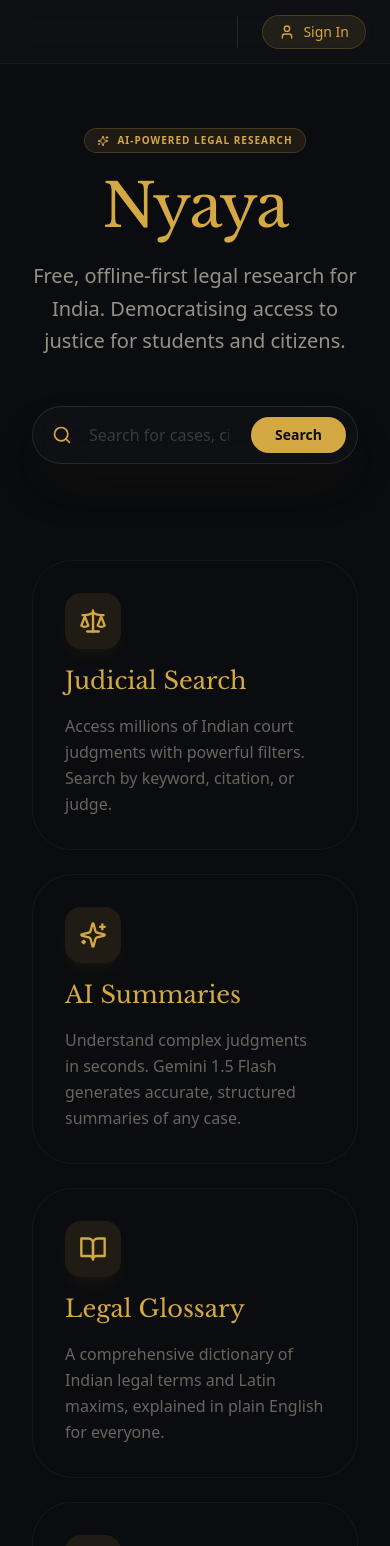
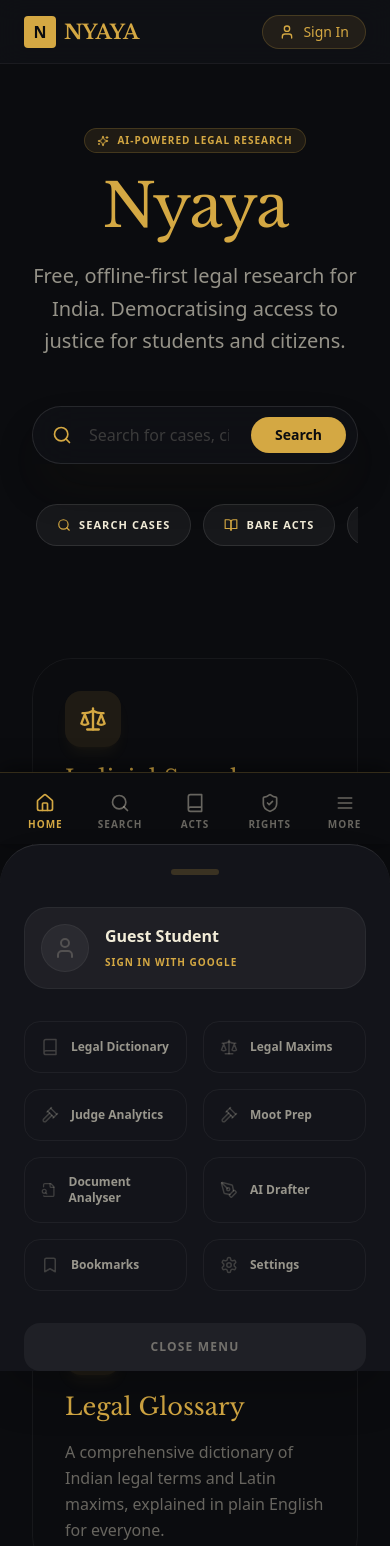
Before and after one commit to hssn-nabidul/NyayaAI, a Next.js app in the folder frontend/: page / in a window 390 px wide. Shown: the top 1546 px of the page. Built offline with nearby package versions, Linux system fonts and the light colour scheme; no server answers; a web font is replaced by a local one.

Commit message:
feat: implement mobile navigation system and responsive layout updates

```diff
--- a/frontend/src/app/globals.css
+++ b/frontend/src/app/globals.css
@@ -23,3 +23,16 @@
 .mono {
   font-family: var(--font-mono);
 }
+
+@layer utilities {
+  .no-scrollbar::-webkit-scrollbar {
+    display: none;
+  }
+  .no-scrollbar {
+    -ms-overflow-style: none;
+    scrollbar-width: none;
+  }
+  .pb-safe {
+    padding-bottom: env(safe-area-inset-bottom);
+  }
+}
--- a/frontend/src/app/layout.tsx
+++ b/frontend/src/app/layout.tsx
@@ -3,6 +3,7 @@
 import './globals.css';
 import Navbar from '@/components/layout/Navbar';
 import Sidebar from '@/components/layout/Sidebar';
+import MobileNav from '@/components/layout/MobileNav';
 import { Toaster } from 'sonner';
 import AuthProvider from '@/components/auth/AuthProvider';
 import ReactQueryProvider from '@/components/providers/ReactQueryProvider';
@@ -32,11 +33,12 @@
               <Sidebar />
               <div className="flex flex-col flex-1 min-w-0">
                 <Navbar />
-                <main className="flex-1 p-4 md:p-8">
+                <main className="flex-1 p-4 md:p-8 pb-24 md:pb-8">
                   {children}
                 </main>
               </div>
             </div>
+            <MobileNav />
             <Toaster position="bottom-right" theme="dark" closeButton />
           </AuthProvider>
         </ReactQueryProvider>
--- a/frontend/src/app/page.tsx
+++ b/frontend/src/app/page.tsx
@@ -2,7 +2,7 @@
 
 import { useAuthStore } from '@/lib/stores/auth.store';
 import SearchBar from '@/components/search/SearchBar';
-import { Scale, BookOpen, Gavel, ShieldCheck, Sparkles } from 'lucide-react';
+import { Scale, BookOpen, Gavel, ShieldCheck, Sparkles, Search } from 'lucide-react';
 import Link from 'next/link';
 
 export default function Home() {
@@ -27,6 +27,26 @@
 
         <div className="max-w-3xl mx-auto pt-4">
           <SearchBar className="shadow-2xl shadow-gold/5" />
+        </div>
+
+        {/* Quick Actions (Mobile Only) */}
+        <div className="flex md:hidden items-center gap-3 overflow-x-auto pb-4 pt-2 no-scrollbar px-1">
+          <Link href="/search" className="flex-shrink-0 flex items-center gap-2 px-5 py-3 rounded-full bg-white/5 border border-white/10 text-cream text-[11px] font-bold uppercase tracking-widest active:bg-gold active:text-ink transition-all">
+            <Search size={14} className="text-gold" />
+            Search Cases
+          </Link>
+          <Link href="/acts" className="flex-shrink-0 flex items-center gap-2 px-5 py-3 rounded-full bg-white/5 border border-white/10 text-cream text-[11px] font-bold uppercase tracking-widest active:bg-gold active:text-ink transition-all">
+            <BookOpen size={14} className="text-gold" />
+            Bare Acts
+          </Link>
+          <Link href="/rights" className="flex-shrink-0 flex items-center gap-2 px-5 py-3 rounded-full bg-white/5 border border-white/10 text-cream text-[11px] font-bold uppercase tracking-widest active:bg-gold active:text-ink transition-all">
+            <ShieldCheck size={14} className="text-gold" />
+            Know Your Rights
+          </Link>
+          <Link href="/moot" className="flex-shrink-0 flex items-center gap-2 px-5 py-3 rounded-full bg-white/5 border border-white/10 text-cream text-[11px] font-bold uppercase tracking-widest active:bg-gold active:text-ink transition-all">
+            <Gavel size={14} className="text-gold" />
+            Moot Prep
+          </Link>
         </div>
       </section>
 
--- a/frontend/src/components/layout/MobileNav.tsx
+++ b/frontend/src/components/layout/MobileNav.tsx
@@ -0,0 +1,181 @@
+'use client';
+
+import React, { useState, useEffect } from 'react';
+import Link from 'next/link';
+import { usePathname } from 'next/navigation';
+import {
+  Home,
+  Search,
+  Book,
+  ShieldCheck,
+  Menu,
+  X,
+  Gavel,
+  PenTool,
+  FileSearch,
+  Bookmark,
+  Settings,
+  Scale,
+  LogOut,
+  User as UserIcon
+} from 'lucide-react';
+import { useAuthStore } from '@/lib/stores/auth.store';
+import { signOut, signInWithGoogle } from '@/lib/firebase/auth';
+import { clsx, type ClassValue } from 'clsx';
+import { twMerge } from 'tailwind-merge';
+
+function cn(...inputs: ClassValue[]) {
+  return twMerge(clsx(inputs));
+}
+
+const MobileNav = () => {
+  const pathname = usePathname();
+  const { user, setUser, setIdToken } = useAuthStore();
+  const [isMoreOpen, setIsMoreOpen] = useState(false);
+
+  // Close "More" menu when pathname changes
+  useEffect(() => {
+    setIsMoreOpen(false);
+  }, [pathname]);
+
+  const handleSignOut = async () => {
+    await signOut();
+    setUser(null);
+    setIdToken(null);
+    setIsMoreOpen(false);
+  };
+
+  const navItems = [
+    { icon: Home, label: 'Home', href: '/' },
+    { icon: Search, label: 'Search', href: '/search' },
+    { icon: Book, label: 'Acts', href: '/acts' },
+    { icon: ShieldCheck, label: 'Rights', href: '/rights' },
+  ];
+
+  const moreItems = [
+    { icon: Book, label: 'Legal Dictionary', href: '/dictionary' },
+    { icon: Scale, label: 'Legal Maxims', href: '/maxims' },
+    { icon: Gavel, label: 'Judge Analytics', href: '/judges' },
+    { icon: Gavel, label: 'Moot Prep', href: '/moot' },
+    { icon: FileSearch, label: 'Document Analyser', href: '/analyse' },
+    { icon: PenTool, label: 'AI Drafter', href: '/draft' },
+    { icon: Bookmark, label: 'Bookmarks', href: '/bookmarks' },
+    { icon: Settings, label: 'Settings', href: '/settings' },
+  ];
+
+  return (
+    <>
+      {/* Bottom Navigation Bar */}
+      <div className="fixed bottom-0 left-0 right-0 z-[60] bg-ink border-t border-gold/20 flex md:hidden items-center justify-around px-2 pb-safe pt-2 shadow-[0_-4px_20px_rgba(0,0,0,0.5)] h-[72px]">
+        {navItems.map((item) => (
+          <Link
+            key={item.href}
+            href={item.href}
+            className={cn(
+              "flex flex-col items-center justify-center gap-1 min-w-[64px] transition-all",
+              pathname === item.href ? "text-gold" : "text-cream/40"
+            )}
+          >
+            <item.icon size={20} />
+            <span className="text-[10px] font-bold uppercase tracking-widest">{item.label}</span>
+          </Link>
+        ))}
+
+        <button
+          onClick={() => setIsMoreOpen(true)}
+          className={cn(
+            "flex flex-col items-center justify-center gap-1 min-w-[64px] transition-all",
+            isMoreOpen ? "text-gold" : "text-cream/40"
+          )}
+        >
+          <Menu size={20} />
+          <span className="text-[10px] font-bold uppercase tracking-widest">More</span>
+        </button>
+      </div>
+
+      {/* "More" Slide-up Menu Overlay */}
+      {isMoreOpen && (
+        <div
+          className="fixed inset-0 z-[70] bg-ink/60 backdrop-blur-sm md:hidden animate-in fade-in duration-300"
+          onClick={() => setIsMoreOpen(false)}
+        />
+      )}
+
+      {/* "More" Slide-up Menu */}
+      <div className={cn(
+        "fixed bottom-0 left-0 right-0 z-[80] bg-ink-2 border-t border-white/10 rounded-t-[2.5rem] p-6 pb-safe md:hidden transform transition-transform duration-500 ease-out shadow-2xl overflow-y-auto max-h-[85vh]",
+        isMoreOpen ? "translate-y-0" : "translate-y-full"
+      )}>
+        {/* Drag Handle */}
+        <div className="w-12 h-1.5 bg-gold/20 rounded-full mx-auto mb-8" onClick={() => setIsMoreOpen(false)} />
+
+        {/* User Profile Info */}
+        <div className="mb-8 p-4 bg-white/5 rounded-3xl border border-white/5 flex items-center gap-4">
+          {user ? (
+            <>
+              <img
+                src={user.photoURL || ''}
+                alt={user.displayName || 'User'}
+                className="w-12 h-12 rounded-full border border-gold/20 shadow-lg shadow-gold/5"
+              />
+              <div className="flex-1 min-w-0">
+                <p className="text-cream font-bold truncate">{user.displayName}</p>
+                <p className="text-xs text-cream/40 truncate uppercase tracking-widest">{user.email}</p>
+              </div>
+              <button
+                onClick={handleSignOut}
+                className="p-2 text-status-red bg-status-red/10 rounded-full hover:bg-status-red/20 transition-all"
+                title="Sign Out"
+              >
+                <LogOut size={18} />
+              </button>
+            </>
+          ) : (
+            <>
+              <div className="w-12 h-12 rounded-full bg-white/5 flex items-center justify-center text-cream/20 border border-white/5">
+                <UserIcon size={24} />
+              </div>
+              <div className="flex-1">
+                <p className="text-cream font-bold">Guest Student</p>
+                <button
+                  onClick={() => signInWithGoogle()}
+                  className="text-[10px] text-gold font-bold uppercase tracking-widest hover:underline"
+                >
+                  Sign In with Google
+                </button>
+              </div>
+            </>
+          )}
+        </div>
+
+        {/* Navigation Grid */}
+        <div className="grid grid-cols-2 gap-4 mb-8">
+          {moreItems.map((item) => (
+            <Link
+              key={item.href}
+              href={item.href}
+              className={cn(
+                "flex items-center gap-3 p-4 rounded-2xl border transition-all active:scale-95",
+                pathname === item.href
+                  ? "bg-gold/10 border-gold/30 text-gold"
+                  : "bg-white/2 border-white/5 text-cream/60"
+              )}
+            >
+              <item.icon size={18} className={pathname === item.href ? "text-gold" : "text-cream/20"} />
+              <span className="text-xs font-bold">{item.label}</span>
+            </Link>
+          ))}
+        </div>
+
+        <button
+          onClick={() => setIsMoreOpen(false)}
+          className="w-full py-4 text-cream/40 text-xs font-bold uppercase tracking-widest bg-white/5 rounded-2xl active:bg-white/10"
+        >
+          Close Menu
+        </button>
+      </div>
+    </>
+  );
+};
+
+export default MobileNav;
--- a/frontend/src/components/layout/Navbar.tsx
+++ b/frontend/src/components/layout/Navbar.tsx
@@ -22,9 +22,10 @@
   return (
     <nav className="h-16 border-b border-white/5 bg-ink-2/50 backdrop-blur-md sticky top-0 z-40 flex items-center justify-between px-6">
       <div className="flex items-center gap-4 flex-1">
-        <div className="md:hidden">
-          {/* Mobile Sidebar Toggle */}
-        </div>
+        <Link href="/" className="flex items-center gap-2 md:hidden">
+          <div className="w-8 h-8 bg-gold rounded flex items-center justify-center font-bold text-ink">N</div>
+          <span className="text-xl font-bold tracking-tight serif text-gold">NYAYA</span>
+        </Link>
         <div className="relative max-w-md w-full hidden md:block">
           <Search className="absolute left-3 top-1/2 -translate-y-1/2 w-4 h-4 text-cream/40" />
           <input
@@ -40,11 +41,11 @@
 
       <div className="flex items-center gap-4">
         {user && (
-          <Link href="/bookmarks" className="p-2 hover:bg-white/5 rounded-full transition-colors relative">
+          <Link href="/bookmarks" className="p-2 hover:bg-white/5 rounded-full transition-colors relative hidden md:block">
             <BookMarked className="w-5 h-5 text-cream/60" />
           </Link>
         )}
-        <div className="h-8 w-px bg-white/10 mx-2" />
+        <div className="h-8 w-px bg-white/10 mx-2 hidden md:block" />
 
         {isLoading ? (
           <div className="w-24 h-8 bg-white/5 animate-pulse rounded-full" />
```
